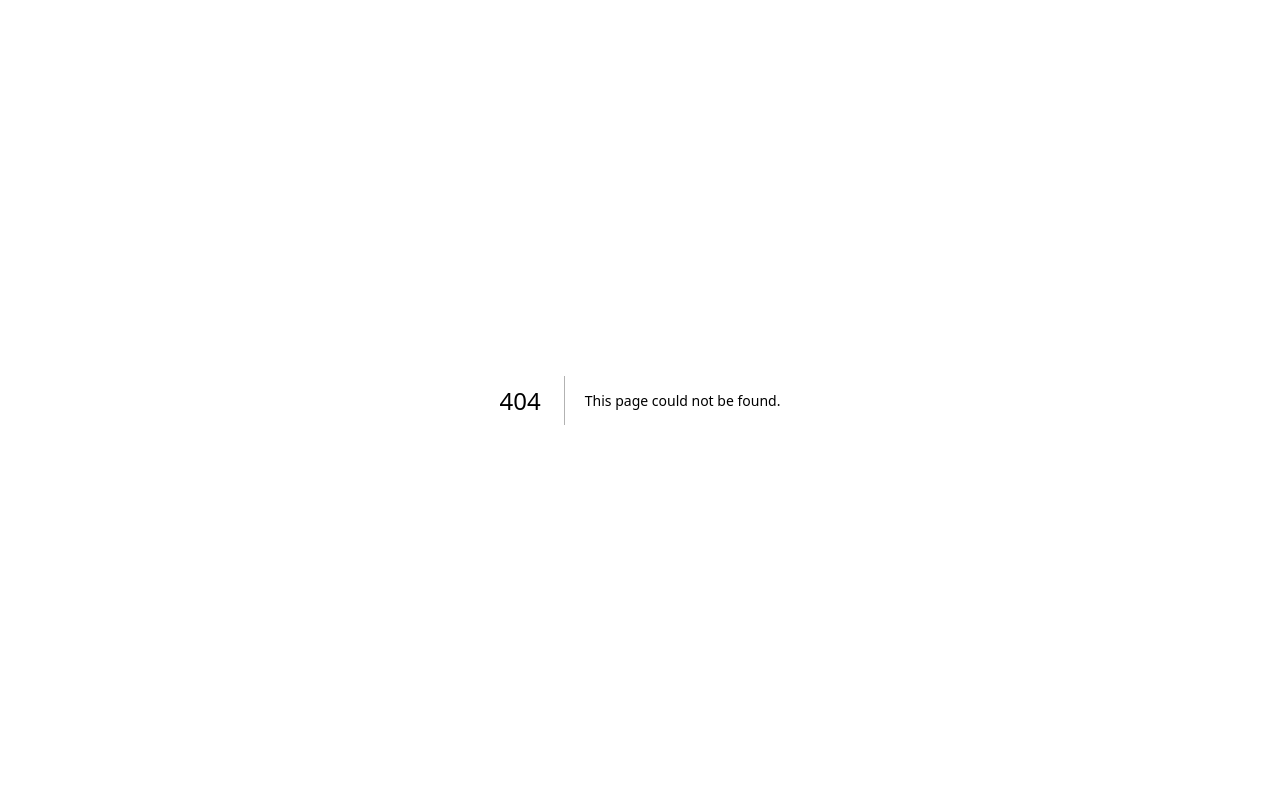
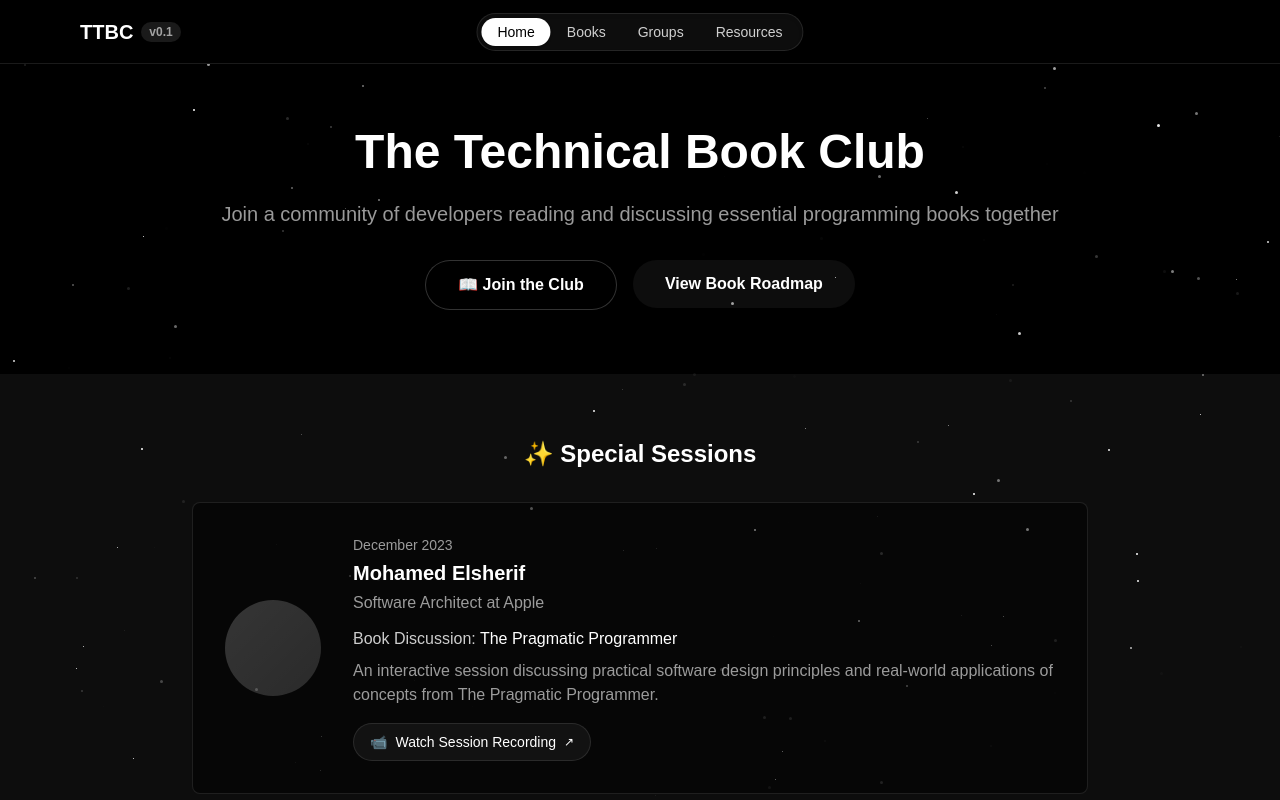
Before and after one commit to adel3li/The-Technical-Book-Club, a Next.js app: page /The-Technical-Book-Club/ in a window 1280 px wide. Before the commit this address had no page. Shown: the top 800 px of the page. Built offline with nearby package versions, Linux system fonts and the light colour scheme.

Commit message:
Configure GitHub Pages deployment

```diff
--- a/components/Navbar.js
+++ b/components/Navbar.js
@@ -19,7 +19,7 @@ export default function Navbar() {
         {/* Left: Logo */}
         <div className="flex items-center gap-2 text-white font-bold text-xl">
           <span>TTBC</span>
-          <span className="text-xs px-2 py-0.5 bg-white/10 text-white/60 rounded-full">v2.1.13</span>
+          <span className="text-xs px-2 py-0.5 bg-white/10 text-white/60 rounded-full">v0.1</span>
         </div>
 
         {/* Center: Tabs */}
--- a/next.config.js
+++ b/next.config.js
@@ -4,8 +4,10 @@ const nextConfig = {
   images: {
     unoptimized: true,
   },
-  basePath: '/bookclub-website',
-  assetPrefix: '/bookclub-website/',
+  basePath: '/The-Technical-Book-Club',
+  assetPrefix: '/The-Technical-Book-Club/',
+  distDir: 'dist',
+  trailingSlash: true,
 }
 
 module.exports = nextConfig
--- a/pages/index.js
+++ b/pages/index.js
@@ -36,17 +36,17 @@ export default function Home() {
         {/* Hero Section */}
         <section className="pt-32 pb-16 px-4 animate-fade-in" style={{ animationDelay: '0.2s' }}>
           <div className="max-w-4xl mx-auto text-center">
-            <h1 className="text-5xl font-bold mb-6 animate-float">The Technicala Book Club</h1>
+            <h1 className="text-5xl font-bold mb-6 animate-float">The Technical Book Club</h1>
             <p className="text-xl text-white/60 mb-8">
               Join a community of developers reading and discussing essential programming books together
             </p>
             <div className="flex gap-4 justify-center">
-              <Link href="/books">
+              <Link href="/The-Technical-Book-Club/books">
                 <div className="inline-block bg-black text-white px-8 py-3 rounded-full font-semibold border border-white/20 hover:bg-white hover:text-black transition-all duration-200 glow-button">
                   📖 Join the Club
                 </div>
               </Link>
-              <Link href="/books">
+              <Link href="/The-Technical-Book-Club/books">
                 <div className="inline-block bg-white/5 text-white px-8 py-3 rounded-full font-semibold hover:bg-white/10 transition-all duration-200">
                   View Book Roadmap
                 </div>
```
